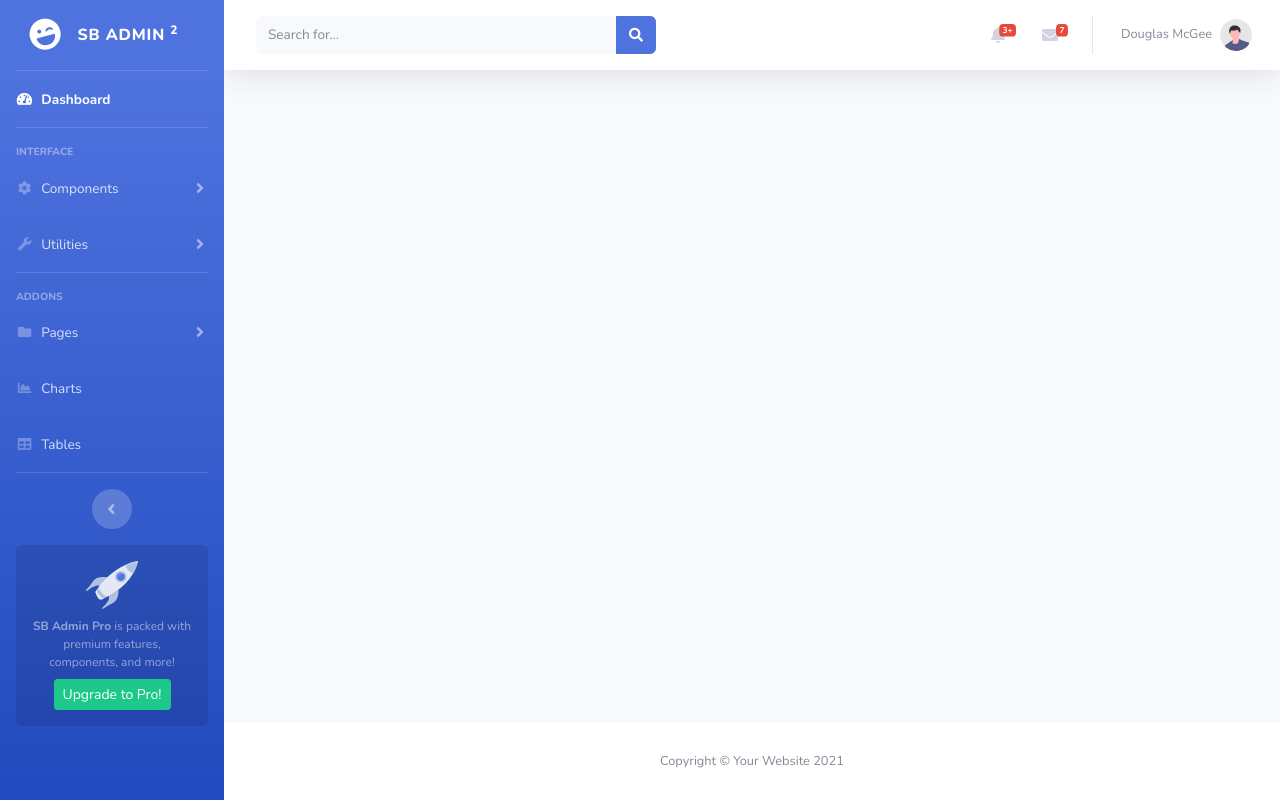
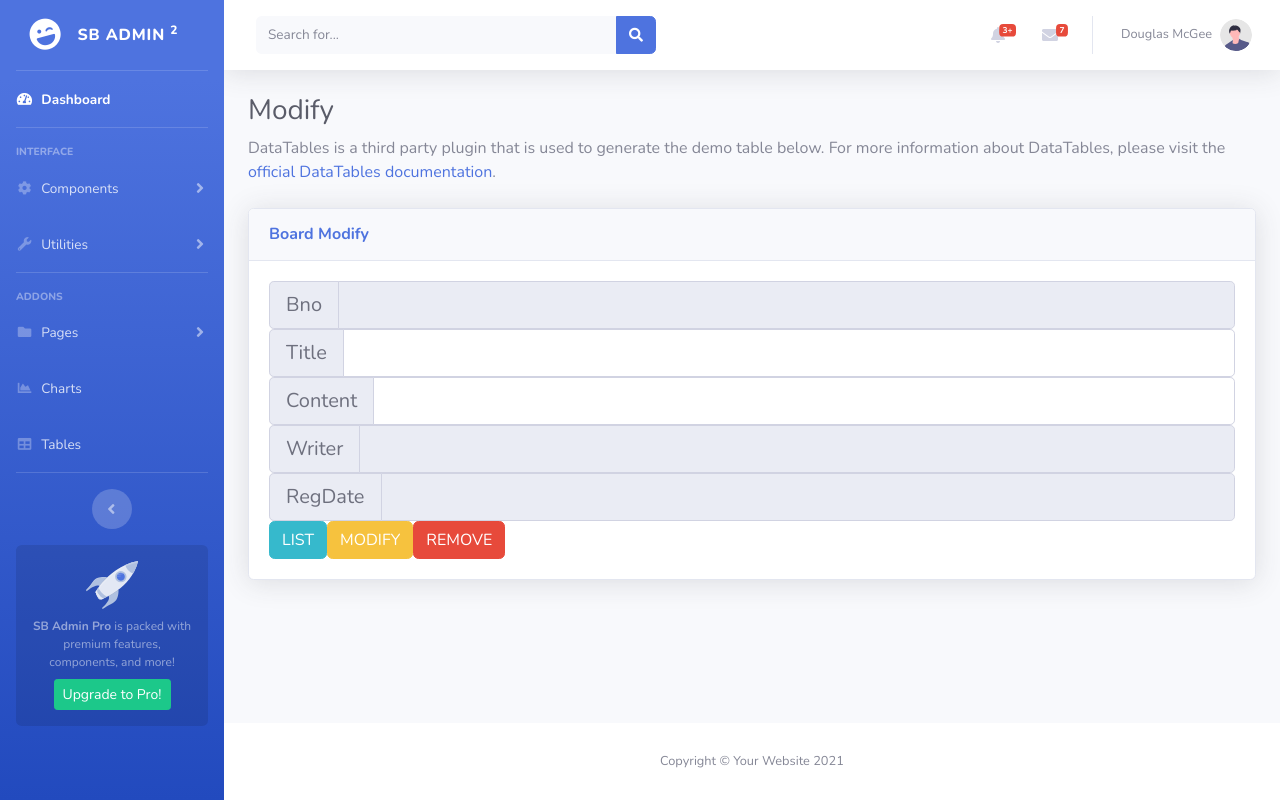
Before and after one commit to wj402/Spring_project, a Java web app: template src/main/webapp/WEB-INF/views/board/modify.jsp in a window 1280 px wide. Run offline with Spring Boot 4, a stand-in JSP engine, Linux system fonts and the light colour scheme; the template is opened without the code that fills it, so the values that code supplies are empty; the project's own start-up code is not run, and a stand-in starts its controllers and pages.

Commit message:
[Add] 게시물 수정 삭제 추가
게시물의 수정과 삭제를 구현했습니다

#Resolves: #1

```diff
--- a/src/main/webapp/WEB-INF/views/board/list.jsp
+++ b/src/main/webapp/WEB-INF/views/board/list.jsp
@@ -74,6 +74,7 @@
         myModal.show()
     }
 
+
     document.querySelector('.tbody').addEventListener("click", (e) => {
 
         const target = e.target.closest("tr")
--- a/src/main/webapp/WEB-INF/views/board/modify.jsp
+++ b/src/main/webapp/WEB-INF/views/board/modify.jsp
@@ -4,12 +4,91 @@
 
 <%@include file="../includes/header.jsp"%>
 
+<!-- Page Heading -->
+<h1 class="h3 mb-2 text-gray-800">Modify</h1>
+<p class="mb-4">DataTables is a third party plugin that is used to generate the demo table below.
+    For more information about DataTables, please visit the <a target="_blank"
+                                                               href="https://datatables.net">official DataTables documentation</a>.</p>
 
+<!-- DataTales Example -->
+<div class="card shadow mb-4">
+    <div class="card-header py-3">
+        <h6 class="m-0 font-weight-bold text-primary">Board Modify</h6>
+    </div>
+    <div class="card-body">
+
+        <form id="actionForm" action="/board/modify" method="post">
+            <div class="input-group input-group-lg">
+                <div class="input-group-prepend">
+                    <span class="input-group-text">Bno</span>
+                </div>
+                <input type="text" name="bno" class="form-control" value="<c:out value="${vo.bno}"/>" readonly >
+            </div>
+            <div class="input-group input-group-lg">
+                <div class="input-group-prepend">
+                    <span class="input-group-text">Title</span>
+                </div>
+                <input type="text" name="title" class="form-control" value="<c:out value="${vo.title}"/>">
+            </div>
+            <div class="input-group input-group-lg">
+                <div class="input-group-prepend">
+                    <span class="input-group-text">Content</span>
+                </div>
+                <input type="text" name="content" class="form-control"  value="<c:out value="${vo.content}"/>">
+            </div>
+            <div class="input-group input-group-lg">
+                <div class="input-group-prepend">
+                    <span class="input-group-text">Writer</span>
+                </div>
+                <input type="text" class="form-control" value="<c:out value="${vo.writer}"/>" readonly>
+            </div>
+            <div class="input-group input-group-lg">
+                <div class="input-group-prepend">
+                    <span class="input-group-text">RegDate</span>
+                </div>
+                <input type="text" class="form-control" value="<c:out value="${vo.regDate}"/>" readonly>
+            </div>
+            <div class="input-group input-group-lg">
+                <button type="submit" class="btn btn-info btnList">LIST</button>
+                <button type="submit" class="btn btn-warning btnModify">MODIFY</button>
+                <button type="submit" class="btn btn-danger btnRemove">REMOVE</button>
+            </div>
+        </form>
+    </div>
+</div>
 
 <%@include file="../includes/footer.jsp"%>
 
 <script>
 
+    const bno = `${vo.bno}`
+    const actionForm = document.querySelector("#actionForm")
+
+    document.querySelector(".btnList").addEventListener("click",(e)=> {
+        window.location="/board/list"
+    }, false)
+
+    document.querySelector(".btnModify").addEventListener("click",(e)=> {
+        e.preventDefault()
+        e.stopPropagation()
+
+        actionForm.action = `/board/modify/\${bno}`
+        actionForm.method = 'post'
+        actionForm.submit()
+
+    }, false)
+
+    document.querySelector(".btnRemove").addEventListener("click",(e)=> {
+        e.preventDefault()
+        e.stopPropagation()
+
+        actionForm.action = `/board/remove/\${bno}`
+        actionForm.method = 'post'
+        actionForm.submit()
+
+    }, false)
+
+
 </script>
 
 <%@include file="../includes/end.jsp"%>
--- a/src/main/webapp/WEB-INF/views/board/read.jsp
+++ b/src/main/webapp/WEB-INF/views/board/read.jsp
@@ -21,7 +21,7 @@
             <div class="input-group-prepend">
                 <span class="input-group-text">Bno</span>
             </div>
-            <input type="text" name="title" class="form-control" value="<c:out value="${vo.bno}"/>" readonly >
+            <input type="text" name="bno" class="form-control" value="<c:out value="${vo.bno}"/>" readonly >
         </div>
         <div class="input-group input-group-lg">
             <div class="input-group-prepend">
```
Also changed, not shown: src/main/java/org/zerock/ex00/controller/BoardController.java (+34 -0 lines).
